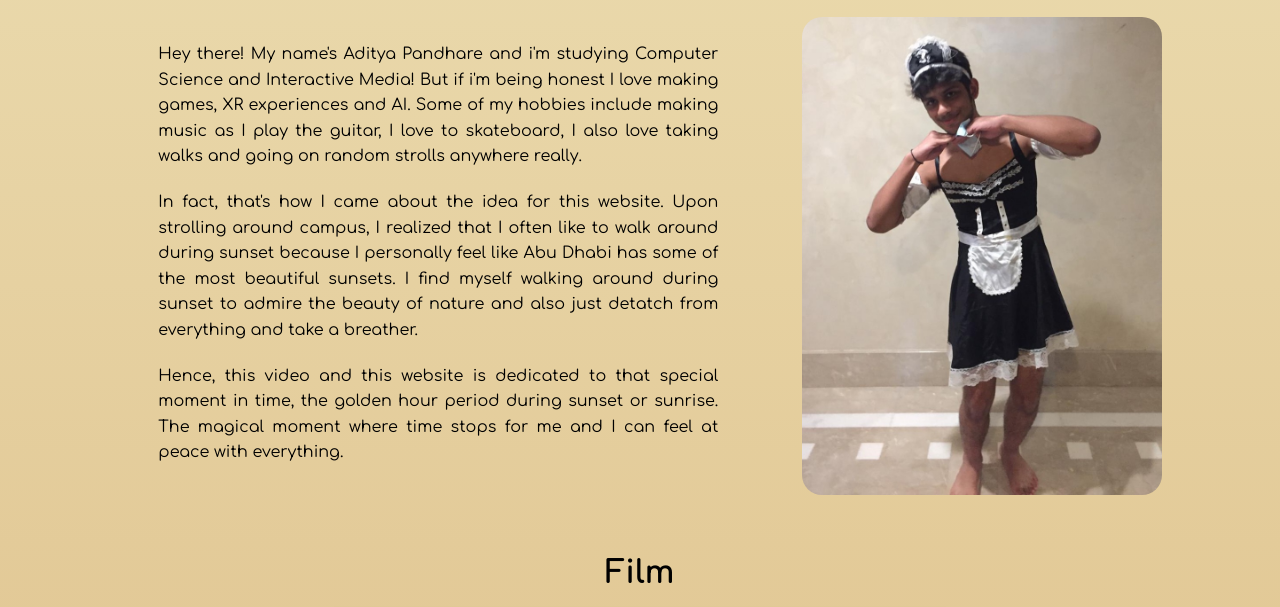
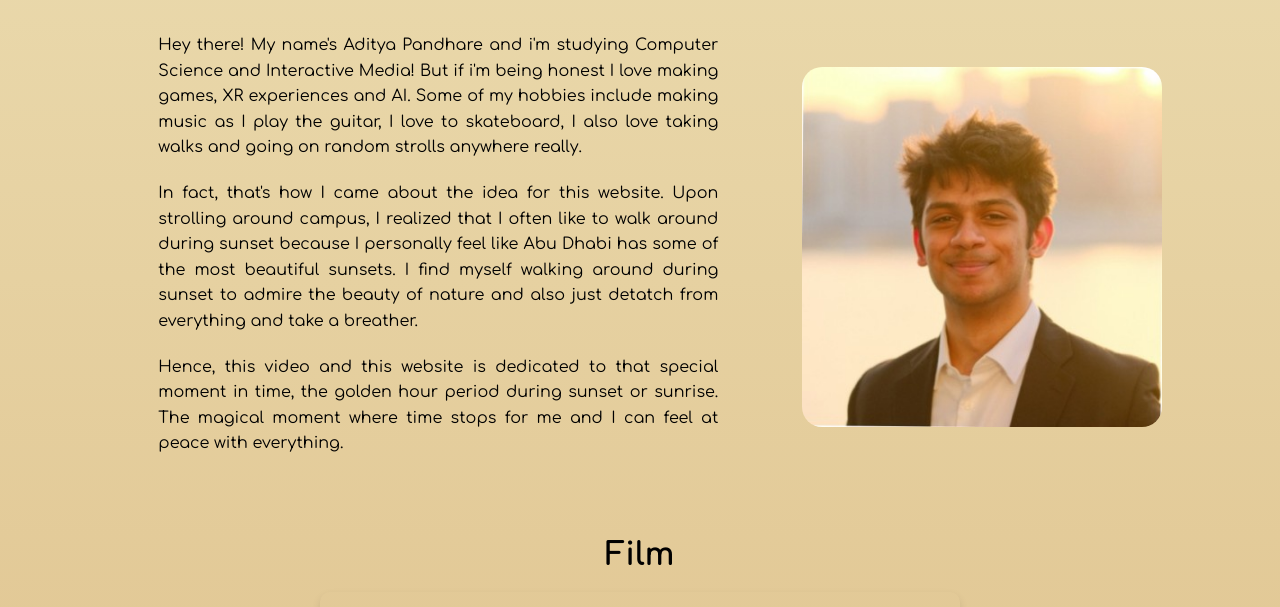
Before and after one commit to awesomeadi00/CL_Web1_Golden-Hour, a plain HTML site: page index.html in a window 1280 px wide. Shown: the part 722-1329 px from the top of the page. Drawn offline with nearby package versions, Linux system fonts and the light colour scheme; grey boxes are pictures that could not be loaded.

Commit message:
Updated images

```diff
--- a/index.html
+++ b/index.html
@@ -72,8 +72,8 @@
                     </ul>
                 </div>
 
-                <!-- <img src="Images/portrait.png" alt="Portrait Picture" class="aboutImage"> -->
-                <img src="Images/portrait2.jpg" alt="Portrait Picture" class="aboutImage">
+                <img src="Images/portrait.png" alt="Portrait Picture" class="aboutImage">
+                <!-- <img src="Images/portrait2.jpg" alt="Portrait Picture" class="aboutImage"> -->
             </div>
         </div>
 
```
